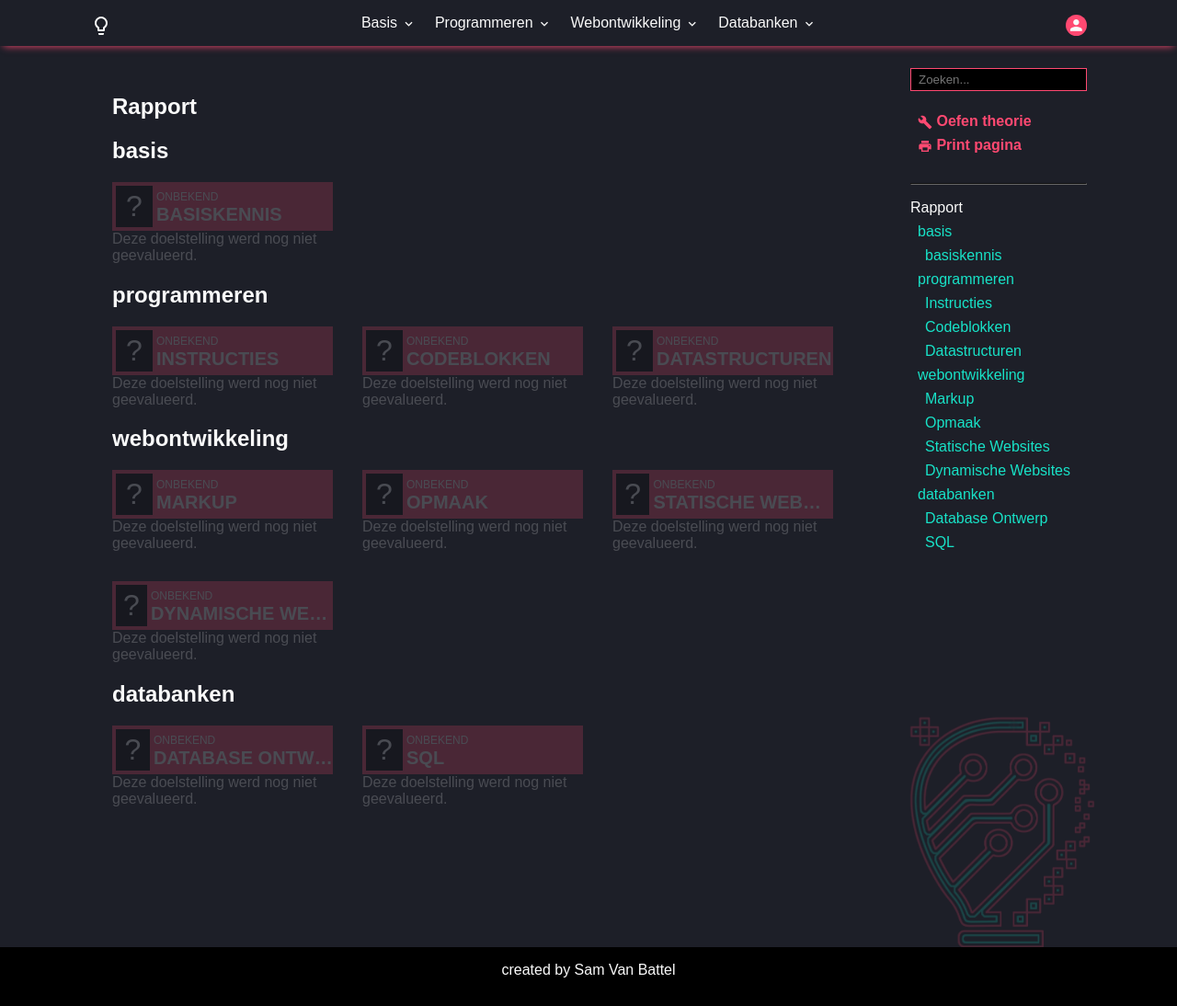
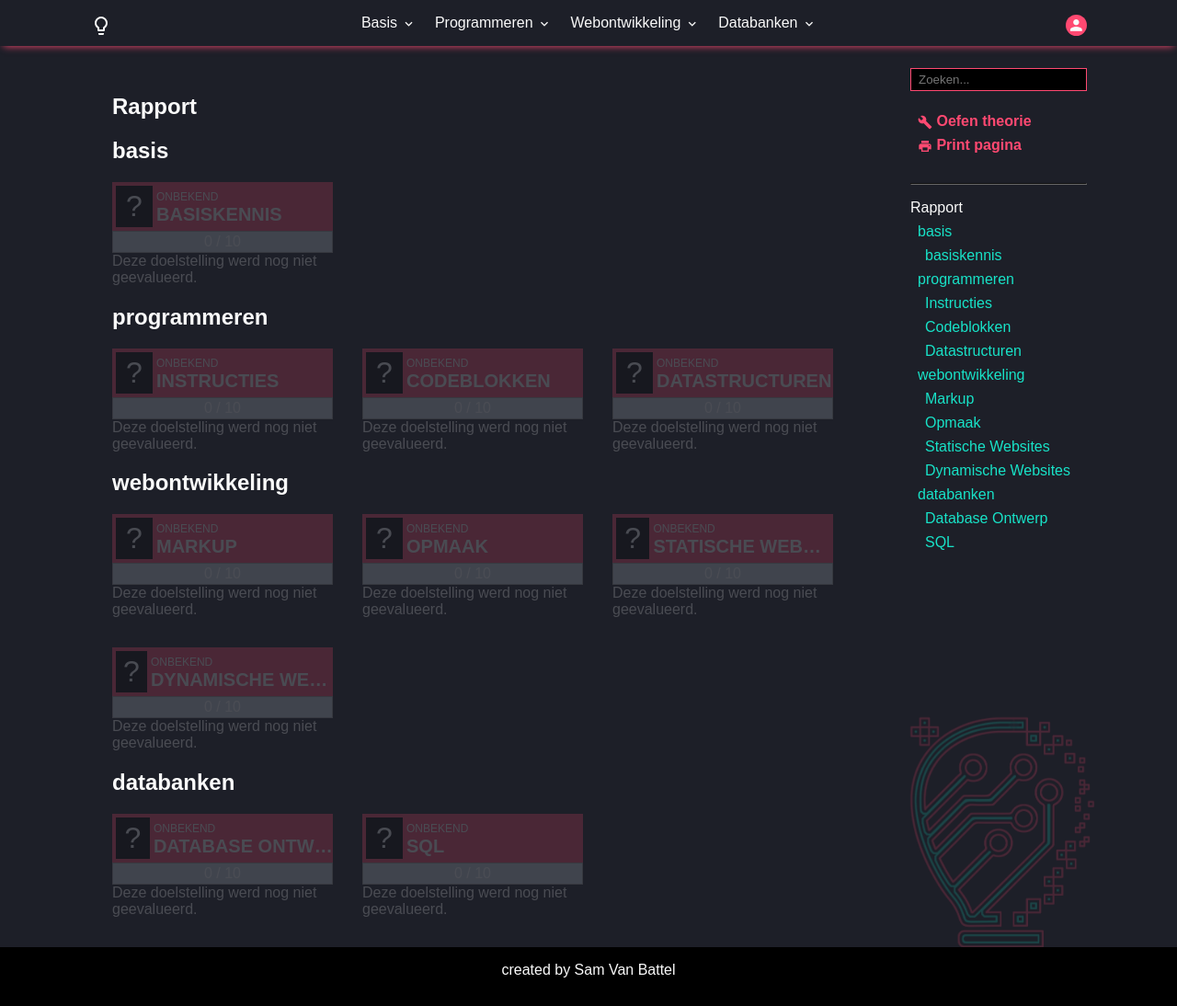
Before and after one commit to T-INFORMATICA/t-informatica.github.io, a Jekyll site: the page built from lms-reportcard.html, in a window 1280 px wide and 1094 px high. Shown: the whole window at 92% size. Built offline with Jekyll 4.4.1, drawn with Linux system fonts in a browser that asks for light colours; comment, search, counter and statistics services are not loaded.

Commit message:
update
added a rubric test
added progress bar for theory on reportcard

```diff
--- a/_data/courses.yml
+++ b/_data/courses.yml
@@ -1,5 +1,11 @@
 - name: "basis"
   link: /courses/basis/
+  rubric:
+    - A: "Dit is een A"
+    - B: "Dit is een B"
+    - C: "Dit is een C"
+    - D: "Dit is een D"
+    - E: "Dit is een E"
   subjects:
     - name: "basiskennis"
       link: "/courses/basis/basiskennis/"
--- a/_includes/reportcard-subject-v2.html
+++ b/_includes/reportcard-subject-v2.html
@@ -8,6 +8,10 @@
             <h3 class="title" id="title-{{include.id}}">{{include.subject}}</h3>
         </div>
     </div>
+    <div class="progressbar-bg">
+        <div class="progressbar-progress" style="width: 0%"></div>
+        <p class="progressbar-label">0 / 10</p>
+    </div>
     <div class="comments">
         Deze doelstelling werd nog niet geevalueerd.
     </div>
--- a/assets/css/blocks.css
+++ b/assets/css/blocks.css
@@ -138,3 +138,26 @@ pre {
     border-radius: 9999px;
     font-size: 1.7rem;
 }
+
+.subjectResultCard-v2 .progressbar-bg {
+    height: 24px;
+    border: 1px solid #a1a1a1;
+    position: relative;
+    background-color: #cbd8e3;
+}
+
+.subjectResultCard-v2 .progressbar-progress {
+    background-color: #30638e;
+    height: 100%;
+    background: repeating-linear-gradient(-45deg, #658096, #658096 5px, #30638e 5px, #30638e 10px);
+}
+
+.subjectResultCard-v2 .progressbar-label {
+    position: absolute;
+    top: 0px;
+    margin: 0;
+    padding: 2px;
+    text-align: center;
+    width: 100%;
+    color: white;
+}
```
Also changed, not shown: _includes/reportcard-subject.html (deleted, +0 -15 lines).
